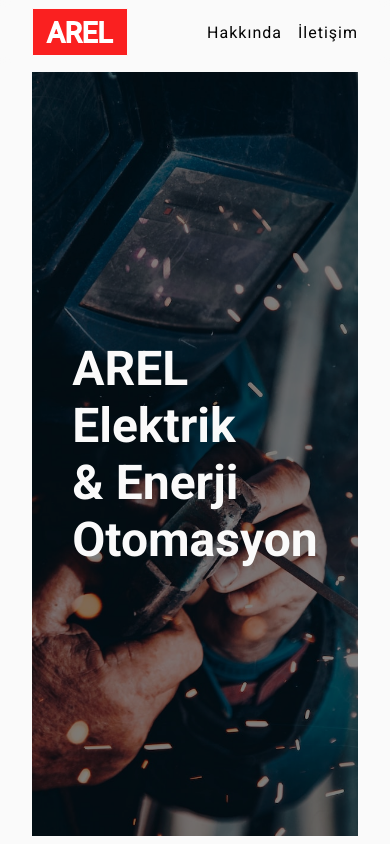
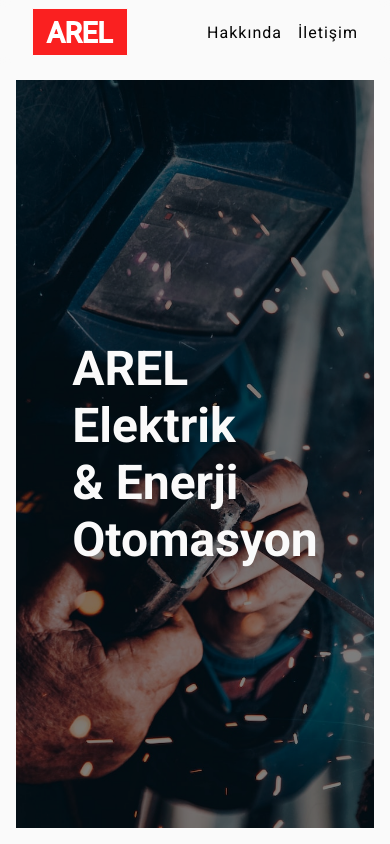
Before and after one commit to kaganAhmetOkan/arel-elektrik-enerji-otomasyon, a Next.js app: page / in a window 390 px wide. Shown: the top 844 px of the page. Built offline with nearby package versions, Linux system fonts and the light colour scheme.

Commit message:
Fixed a mobile responsive bug

```diff
--- a/components/Hero/Hero.module.scss
+++ b/components/Hero/Hero.module.scss
@@ -14,6 +14,7 @@
   align-items: center;
   justify-content: center;
   width: 100vw; min-height: calc(100vh - var(--nav-height));
+  padding: var(--padding);
 }
 
 .main > h1 {
@@ -36,7 +37,7 @@
 
 .image {
   display: flex;
-  width: calc(100vw - 128px); height: calc(100vh - 128px - var(--nav-height) / 4);
+  width: calc(100vw - var(--padding) * 2); height: max(calc(100vh - var(--nav-height) - var(--padding) * 2), 228px);
   overflow: hidden;
   position: absolute;
   z-index: 1;
@@ -49,6 +50,6 @@
 
 @media screen and (max-width: 500px) {
   .image {
-    width: calc(100vw - 64px); height: calc(100vh - 64px - var(--nav-height) / 4);
+    width: calc(100vw - var(--padding)); height: calc(100vh - var(--padding) - var(--nav-height));
   }
 }
```
